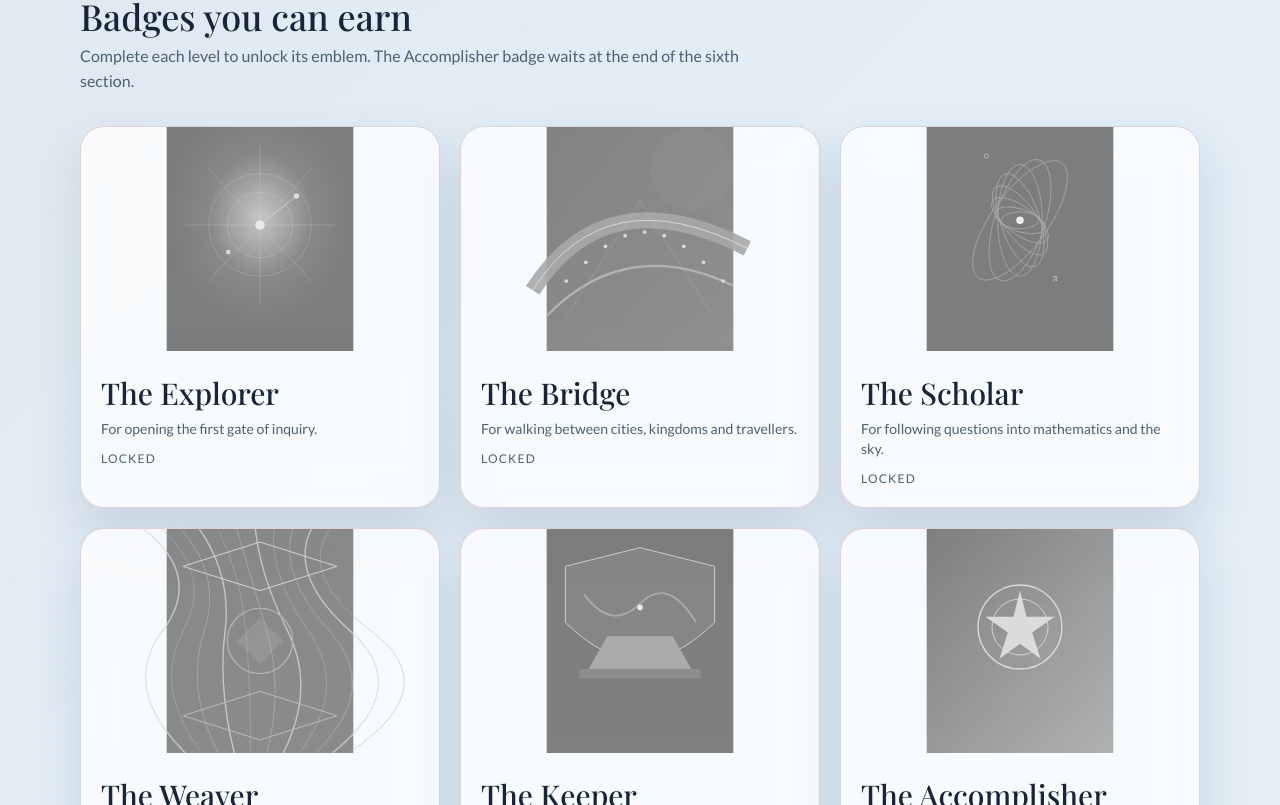
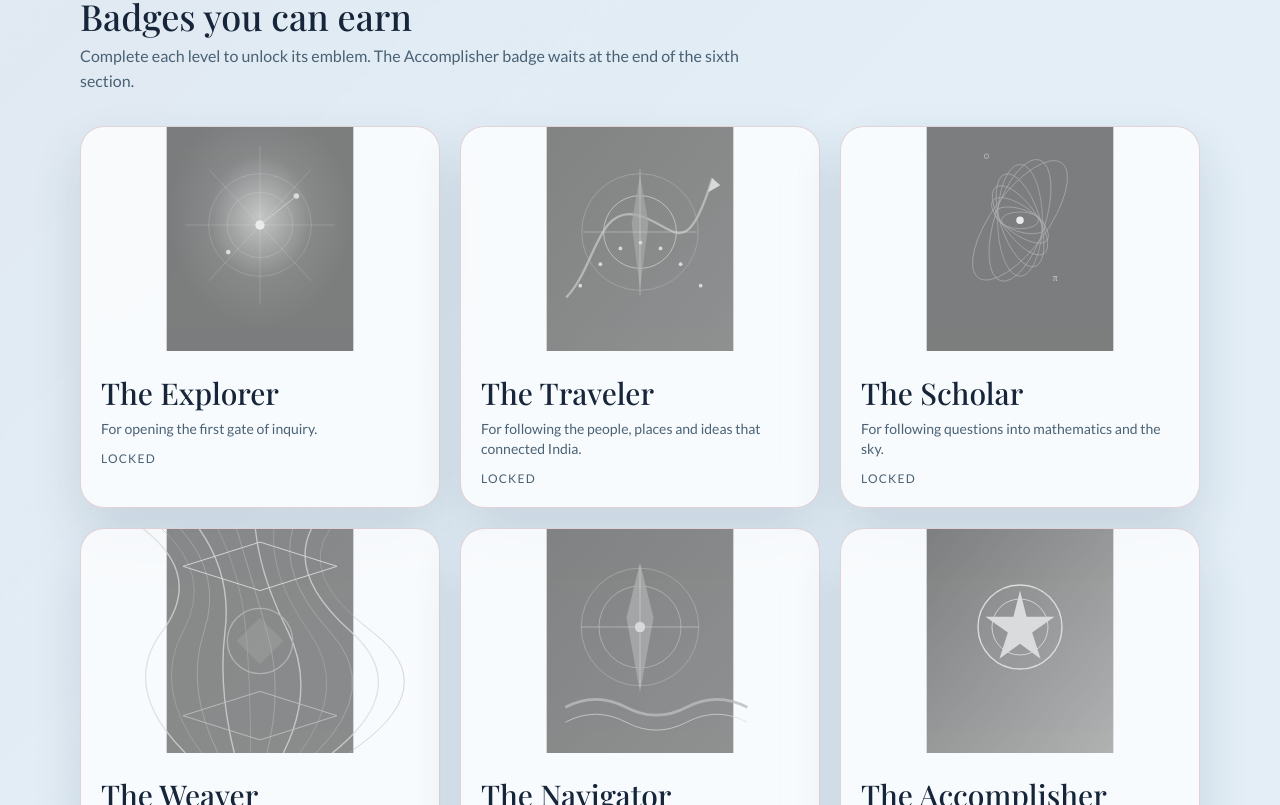
Before and after one commit to silveroaks25/iks2026-27, a React (Vite) app: page / in a window 1280 px wide. Shown: the part 1115-1920 px from the top of the page. Built offline with nearby package versions, Linux system fonts and the light colour scheme; the HTML template or start-up script is replaced by a standard one.

Commit message:
Rename bridge and keeper badges

```diff
--- a/src/components/AwardArt.tsx
+++ b/src/components/AwardArt.tsx
@@ -20,10 +20,10 @@ export function AwardArt({ id, unlocked = true, className = '' }: ArtProps) {
       style={{ '--award-color': palette.color, '--award-glow': palette.glow } as CSSProperties}
     >
       {id === 'explorer' && <ExplorerArt />}
-      {id === 'bridge' && <BridgeArt />}
+      {id === 'bridge' && <TravelerArt />}
       {id === 'scholar' && <ScholarArt />}
       {id === 'weaver' && <WeaverArt />}
-      {id === 'keeper' && <KeeperArt />}
+      {id === 'keeper' && <NavigatorArt />}
       {id === 'completer' && <CompleterArt />}
     </div>
   )
@@ -54,24 +54,25 @@ function ExplorerArt() {
   )
 }
 
-function BridgeArt() {
+function TravelerArt() {
   return (
     <svg viewBox="0 0 400 480" className="h-full w-full" aria-hidden>
       <defs>
-        <linearGradient id="bridgeBg" x1="0" y1="0" x2="1" y2="1">
+        <linearGradient id="travelerBg" x1="0" y1="0" x2="1" y2="1">
           <stop offset="0%" stopColor="#071a33" />
           <stop offset="100%" stopColor="#123c58" />
         </linearGradient>
       </defs>
-      <rect width="400" height="480" fill="url(#bridgeBg)" />
-      <circle cx="310" cy="90" r="88" fill="var(--award-color)" opacity="0.12" />
-      <path d="M-30 350 Q125 105 430 260" fill="none" stroke="var(--award-color)" strokeWidth="34" opacity="0.9" />
-      <path d="M-30 350 Q125 105 430 260" fill="none" stroke="#eff9ff" strokeWidth="2" opacity="0.8" />
-      <path d="M0 405 Q170 230 400 340" fill="none" stroke="#29b89c" strokeWidth="5" opacity="0.8" />
-      {Array.from({ length: 9 }).map((_, i) => (
-        <circle key={i} cx={42 + i * 42} cy={330 - Math.sin((i / 8) * Math.PI) * 105} r="4" fill="#f6d889" />
+      <rect width="400" height="480" fill="url(#travelerBg)" />
+      <circle cx="200" cy="225" r="125" fill="none" stroke="var(--award-color)" strokeWidth="2" opacity="0.8" />
+      <circle cx="200" cy="225" r="78" fill="none" stroke="#f6d889" strokeWidth="2" opacity="0.7" />
+      <path d="M42 365 C105 300 108 172 190 188 S296 302 355 110" fill="none" stroke="#29b89c" strokeWidth="5" opacity="0.9" />
+      <path d="M355 110 l-9 30 26-15z" fill="#f6d889" />
+      <path d="M200 103 L218 207 L200 347 L182 207 Z" fill="var(--award-color)" opacity="0.72" />
+      <path d="M78 225 H322 M200 90 V360" stroke="#eff9ff" strokeWidth="1.5" opacity="0.55" />
+      {Array.from({ length: 7 }).map((_, i) => (
+        <circle key={i} cx={72 + i * 43} cy={340 - Math.sin((i / 6) * Math.PI) * 92} r="4" fill="#f6d889" />
       ))}
-      <path d="M40 410 L200 160 L360 410" fill="none" stroke="#ffffff33" strokeWidth="1.5" />
     </svg>
   )
 }
@@ -124,20 +125,23 @@ function WeaverArt() {
   )
 }
 
-function KeeperArt() {
+function NavigatorArt() {
   return (
     <svg viewBox="0 0 400 480" className="h-full w-full" aria-hidden>
-      <rect width="400" height="480" fill="#071018" />
-      <path d="M40 80 L200 40 L360 80 L360 200 Q200 360 40 200 Z" fill="#0e2230" stroke="#8ad4ff" strokeWidth="2" />
-      <path
-        d="M80 140 Q140 220 200 160 T320 200"
-        fill="none"
-        stroke="var(--award-color)"
-        strokeWidth="4"
-      />
-      <circle cx="200" cy="168" r="6" fill="#fff" />
-      <path d="M70 300 h260 v20 h-260z" fill="#1a3344" />
-      <path d="M90 300 l40 -70 h140 l40 70" fill="var(--award-color)" />
+      <defs>
+        <linearGradient id="navigatorBg" x1="0" y1="0" x2="1" y2="1">
+          <stop offset="0%" stopColor="#071a33" />
+          <stop offset="100%" stopColor="#123c58" />
+        </linearGradient>
+      </defs>
+      <rect width="400" height="480" fill="url(#navigatorBg)" />
+      <circle cx="200" cy="210" r="126" fill="none" stroke="var(--award-color)" strokeWidth="2" opacity="0.85" />
+      <circle cx="200" cy="210" r="88" fill="none" stroke="#29b89c" strokeWidth="2" opacity="0.75" />
+      <path d="M200 72 L229 190 L200 350 L171 190 Z" fill="var(--award-color)" opacity="0.82" />
+      <path d="M74 210 H326 M200 82 V338" stroke="#eff9ff" strokeWidth="1.5" opacity="0.6" />
+      <circle cx="200" cy="210" r="11" fill="#f6d889" />
+      <path d="M40 382 Q105 348 170 382 T300 382 T430 382" fill="none" stroke="#29b89c" strokeWidth="6" opacity="0.8" />
+      <path d="M40 414 Q105 380 170 414 T300 414 T430 414" fill="none" stroke="#f6d889" strokeWidth="2" opacity="0.75" />
     </svg>
   )
 }
--- a/src/content/awards.ts
+++ b/src/content/awards.ts
@@ -15,9 +15,9 @@ export const AWARDS: Award[] = [
   },
   {
     id: 'bridge',
-    name: 'The Bridge',
+    name: 'The Traveler',
     levelId: 'nagar',
-    blurb: 'For walking between cities, kingdoms and travellers.',
+    blurb: 'For following the people, places and ideas that connected India.',
   },
   {
     id: 'scholar',
@@ -33,7 +33,7 @@ export const AWARDS: Award[] = [
   },
   {
     id: 'keeper',
-    name: 'The Keeper',
+    name: 'The Navigator',
     levelId: 'yatra',
     blurb: 'For tracing water, ships, rivers and routes.',
   },
```
